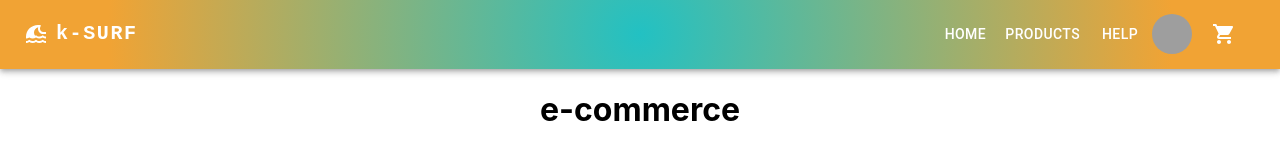
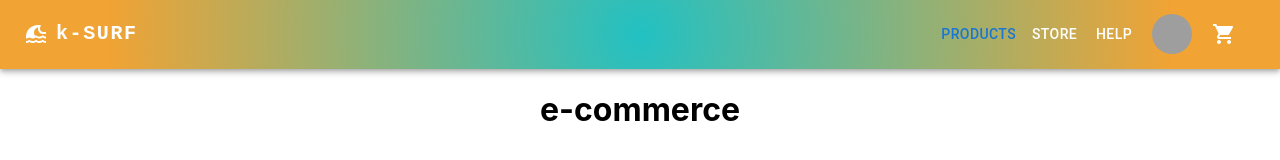
Before and after one commit to leannotarianni/Reactjs_Proyect, a React (Create React App) app: page / in a window 1280 px wide. Shown: the top 160 px of the page. Built offline with nearby package versions, Linux system fonts and the light colour scheme; grey boxes are pictures that could not be loaded.

Commit message:
update navbar

```diff
--- /dev/null
+++ b/src/components/NavBar/ButtomBar/ButtomBar.js
@@ -0,0 +1,46 @@
+import * as React from 'react';
+import './ButtomBar.scss'
+import Button from '@mui/material/Button';
+import Menu from '@mui/material/Menu';
+import MenuItem from '@mui/material/MenuItem';
+
+export default function BasicMenu() {
+  const [anchorEl, setAnchorEl] = React.useState(null);
+  const open = Boolean(anchorEl);
+  const handleClick = (event) => {
+    setAnchorEl(event.currentTarget);
+  };
+  const handleClose = () => {
+    setAnchorEl(null);
+  };
+
+  return (
+    <div>
+      <Button
+        sx={{ my: 2, display: 'block' }}
+        className='ButtomBar'
+        id="basic-button"
+        aria-controls={open ? 'basic-menu' : undefined}
+        aria-haspopup="true"
+        aria-expanded={open ? 'true' : undefined}
+        onClick={handleClick}
+      >
+        PRODUCTS
+      </Button>
+      <Menu
+        id="basic-menu"
+        anchorEl={anchorEl}
+        open={open}
+        onClose={handleClose}
+        MenuListProps={{
+          'aria-labelledby': 'basic-button',
+        }}
+      >
+        <MenuItem onClick={handleClose}>SURFBOARDS</MenuItem>
+        <MenuItem onClick={handleClose}>SUP</MenuItem>
+        <MenuItem onClick={handleClose}>BODYBOARDS</MenuItem>
+        <MenuItem onClick={handleClose}>ACCESORIES</MenuItem>
+      </Menu>
+    </div>
+  );
+}
--- /dev/null
+++ b/src/components/NavBar/ButtomBar/ButtomBar.scss
@@ -0,0 +1,12 @@
+.ButtomBar {
+    font-size: medium;
+    text-align: left;
+    text-transform: uppercase;
+    color: black;
+    margin: 1px;
+    @media only screen and (min-width: 900px) {
+        color: white;
+        margin-top: 5px;
+    }
+
+}
--- a/src/components/NavBar/NavBar.js
+++ b/src/components/NavBar/NavBar.js
@@ -14,8 +14,9 @@ import Tooltip from '@mui/material/Tooltip';
 import MenuItem from '@mui/material/MenuItem';
 import TsunamiIcon from '@mui/icons-material/Tsunami';
 import ShoppingCartIcon from '@mui/icons-material/ShoppingCart';
+import ButtomBar from './ButtomBar/ButtomBar'
 
-const pages = ['Home', 'Products', 'Help'];
+const pages = ['Store', 'Help'];
 const settings = ['Profile','Logout'];
 
 const ResponsiveNavBar = () => {
@@ -38,6 +39,7 @@ const ResponsiveNavBar = () => {
   };
 
   return (
+
     <AppBar position="static">
       <Container maxWidth="l" className='NavBar'>
         <Toolbar disableGutters>
@@ -72,6 +74,7 @@ const ResponsiveNavBar = () => {
               <MenuIcon />
             </IconButton>
             <Menu
+              className='ResponsiveMenu'
               id="menu-appbar"
               anchorEl={anchorElNav}
               anchorOrigin={{
@@ -89,9 +92,10 @@ const ResponsiveNavBar = () => {
                 display: { xs: 'block', md: 'none' },
               }}
             >
+              <ButtomBar></ButtomBar>
               {pages.map((page) => (
                 <MenuItem key={page} onClick={handleCloseNavMenu}>
-                  <Typography textAlign="center">{page}</Typography>
+                  <Typography textAlign="center" className='ButtomBar' >{page}</Typography>
                 </MenuItem>
               ))}
             </Menu>
@@ -115,9 +119,12 @@ const ResponsiveNavBar = () => {
           >
             k-SURF
           </Typography>
+
           <Box sx={{ flexGrow: 1, display: { xs: 'none', md: 'flex',justifyContent: 'end' } }}>
+            <ButtomBar></ButtomBar>
             {pages.map((page) => (
               <Button
+                className='ButtomBar'
                 key={page}
                 onClick={handleCloseNavMenu}
                 sx={{ my: 2, color: 'white', display: 'block' }}
--- a/src/components/NavBar/NavBar.scss
+++ b/src/components/NavBar/NavBar.scss
@@ -2,5 +2,8 @@
     background: rgb(34,193,195);
     background: radial-gradient(circle, rgba(34,193,195,1) 0%, rgba(241,163,52,1) 83%);    .Cart {
     color: white;
+    .ResponsiveMenu {
+        background-color: black;
+    }
 }
 }
```
